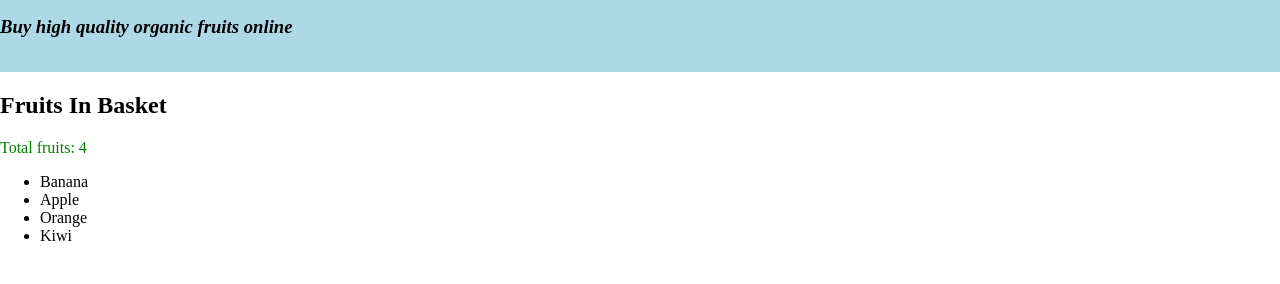
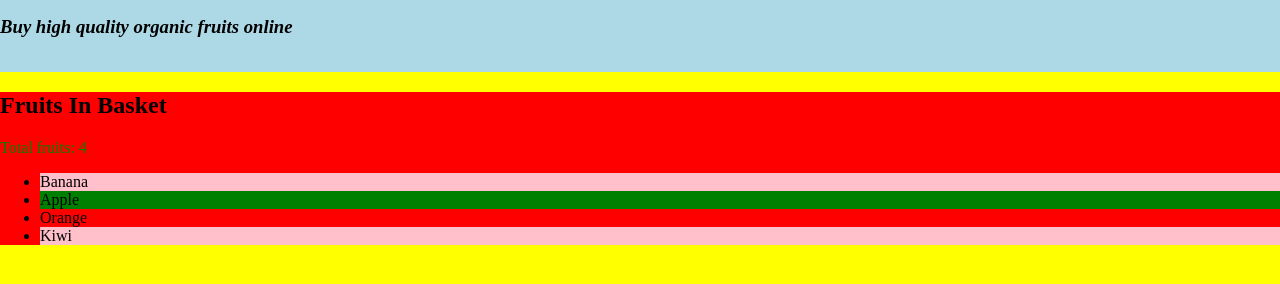
Before and after one commit to amitkocher1314/dom-manipulation-task, a plain HTML site: page task-7-create-element.html in a window 1280 px wide. Shown: the part 56-340 px from the top of the page. Drawn offline with Linux system fonts and the light colour scheme.

Commit message:
task-7 parent child sibling concept code

```diff
--- a/task-7-create-element.html
+++ b/task-7-create-element.html
@@ -38,6 +38,13 @@
 
     const newdiv=divs[1];
     const fruit = document.querySelector(".fruits");
+    fruit.firstElementChild.style.backgroundColor="pink"
+    fruit.lastElementChild.style.backgroundColor="pink";
+    fruit.children[1].style.backgroundColor="green";
+
+    fruit.parentElement.parentElement.style.backgroundColor="yellow"
+    fruit.parentElement.style.backgroundColor="red"
+    //see sibling syntax in copy
     newdiv.insertBefore(para1,fruit);
 
 para1.className='fruits-total';
```
